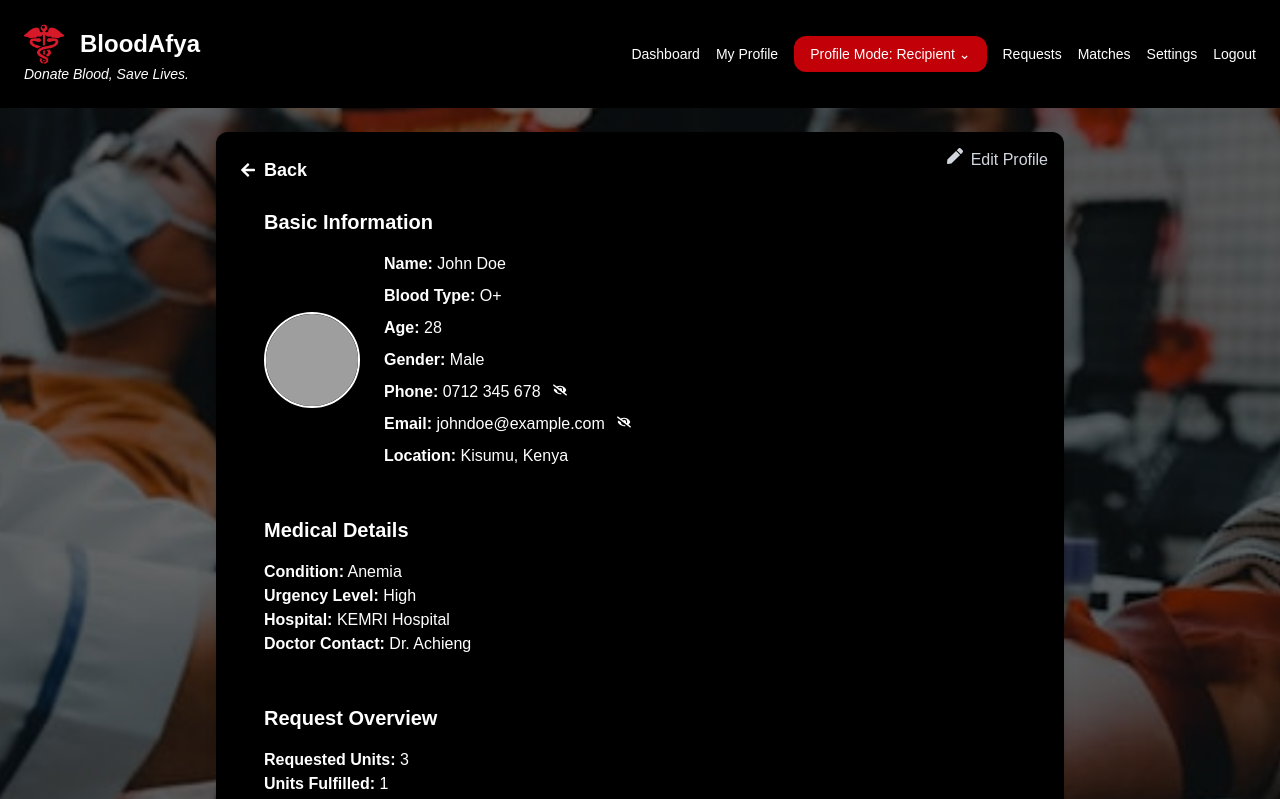
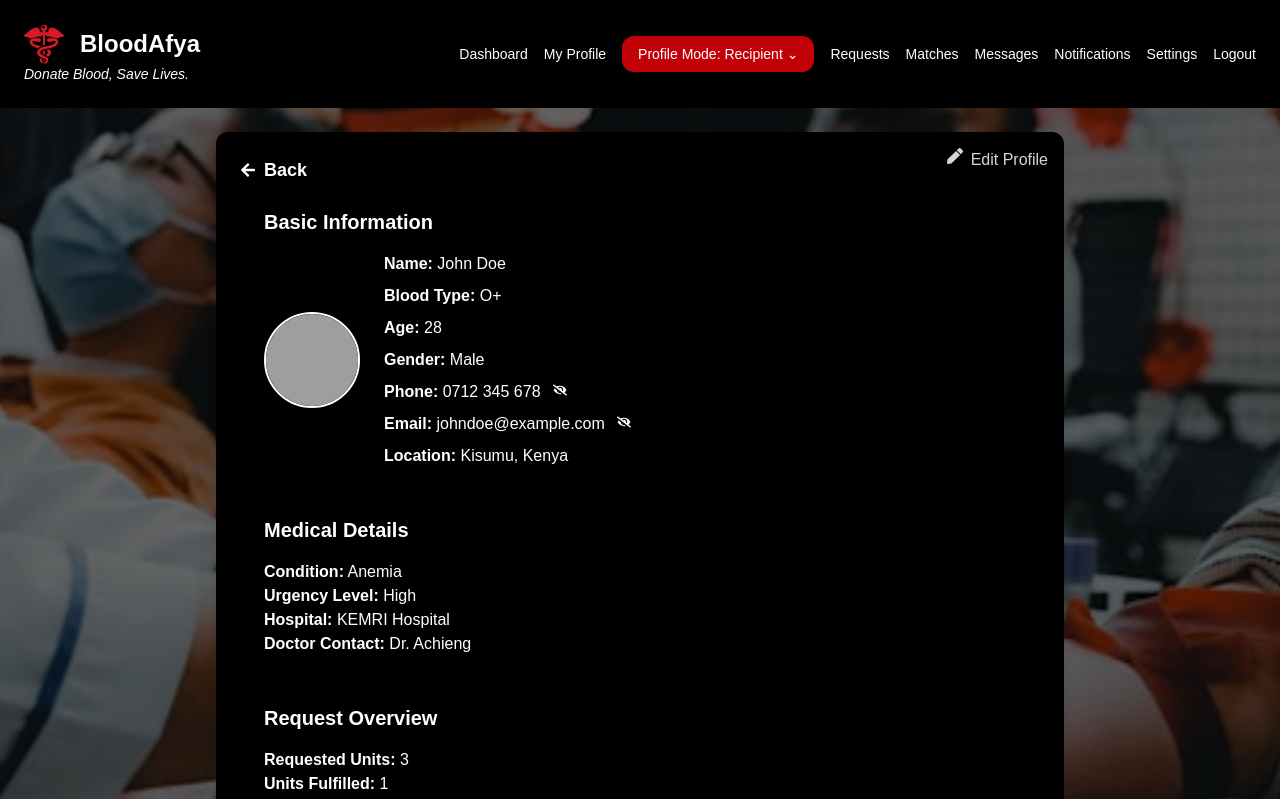
Before and after one commit to Lincoln-Madaraka/bloodafya, a Next.js app: page /profile/recipient in a window 1280 px wide. Shown: the top 799 px of the page. Built offline with nearby package versions, Linux system fonts and the light colour scheme; grey boxes are pictures that could not be loaded.

Commit message:
edit mode

```diff
--- a/src/app/profile/recipient/page.tsx
+++ b/src/app/profile/recipient/page.tsx
@@ -100,6 +100,8 @@ export default function RecipientProfile() {
           </div>
           <button onClick={() => router.push('/requests')}>Requests</button>
           <button onClick={() => router.push('/matches')}>Matches</button>
+          <button onClick={() => router.push('/messages')}>Messages</button>
+          <button onClick={() => router.push('/notifications')}>Notifications</button>
           <button onClick={() => router.push('/settings')}>Settings</button>
           <button onClick={() => router.push('/logout')}>Logout</button>
         </nav>
@@ -113,7 +115,7 @@ export default function RecipientProfile() {
           <FaArrowLeft />
           <span className="text-lg font-bold">Back</span>
         </div>
-        <div className="absolute top-4 right-4 text-gray-300 hover:text-red-500 flex space-x-2 cursor-pointer transition">
+        <div className="absolute top-4 right-4 text-gray-300 hover:text-red-500 flex space-x-2 cursor-pointer transition" onClick={() => setEditMode(true)}>
             <FaPen /><p>Edit Profile</p>
           </div>
 
```
